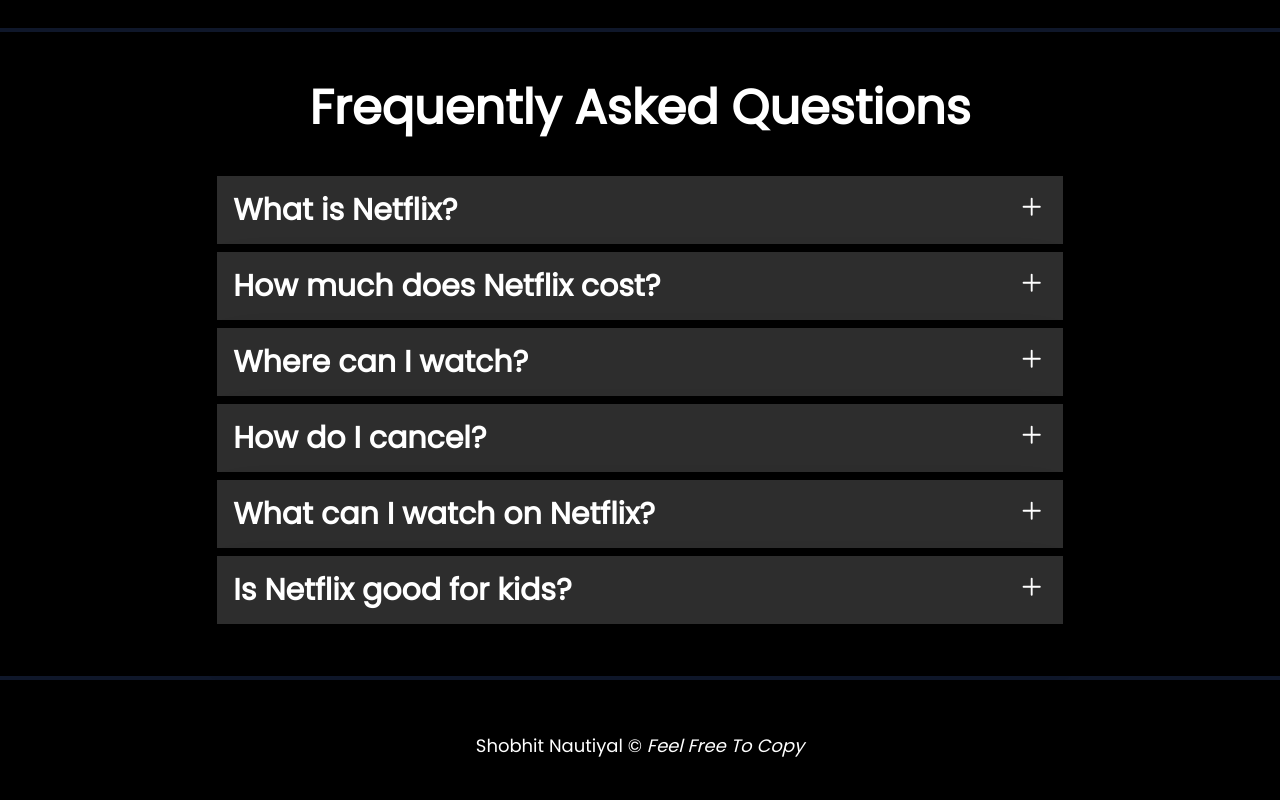
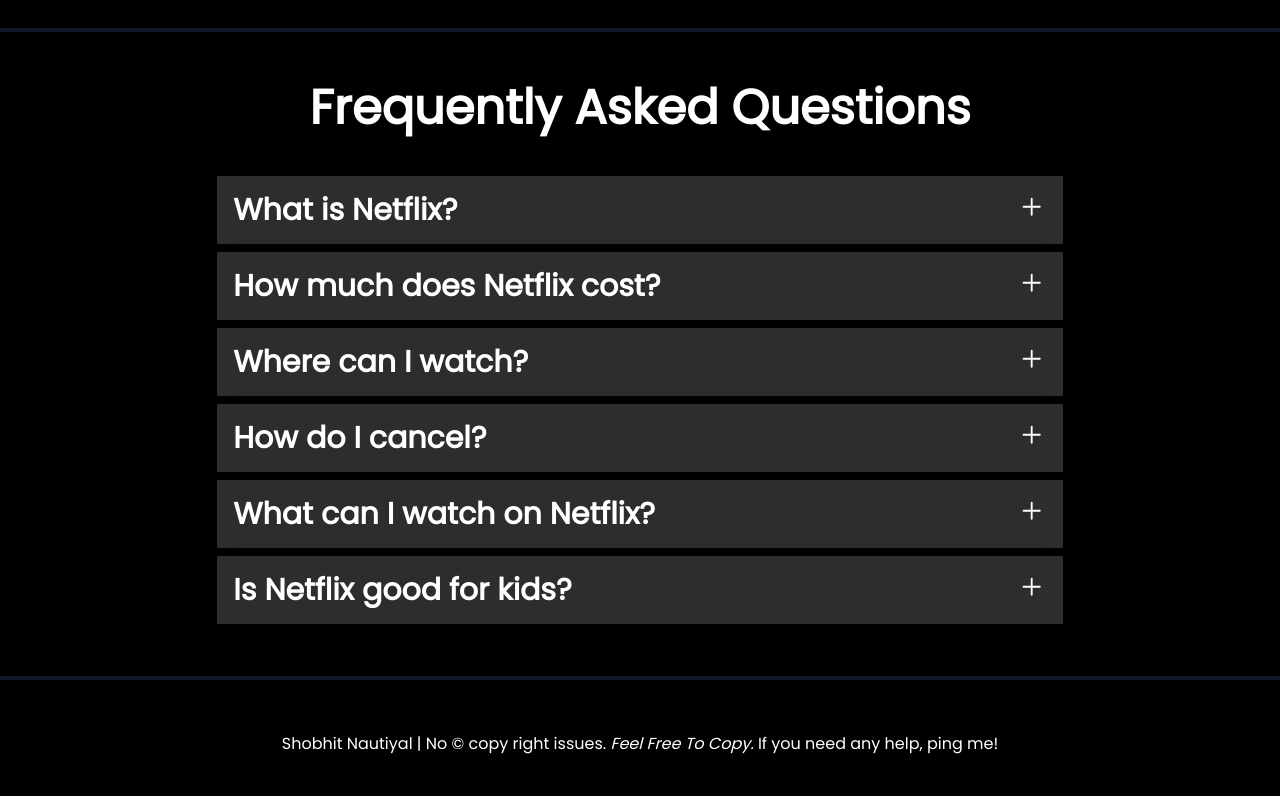
Before and after one commit to shobhit1812/NetflixGPT, a React (Vite) app: page / in a window 1280 px wide. Shown: the part 2272-3072 px from the top of the page. Built offline with nearby package versions, Linux system fonts and the light colour scheme; no server answers.

Commit message:
copyright issue

```diff
--- a/src/components/Pages/Footer.jsx
+++ b/src/components/Pages/Footer.jsx
@@ -1,6 +1,6 @@
 const Footer = () => {
   return (
-    <div className="text-white text-lg p-5 pb-10 flex justify-center">
+    <div className="text-white text-base p-5 pb-10 flex justify-center">
       <h1>
         <a
           href="https://github.com/Shobhit1812"
@@ -9,7 +9,9 @@
         >
           Shobhit Nautiyal
         </a>{" "}
-        &copy; <span className="italic">Feel Free To Copy</span>
+        | No &copy; copy right issues.{" "}
+        <span className="italic">Feel Free To Copy. </span>
+        If you need any help, ping me!
       </h1>
     </div>
   );
```
